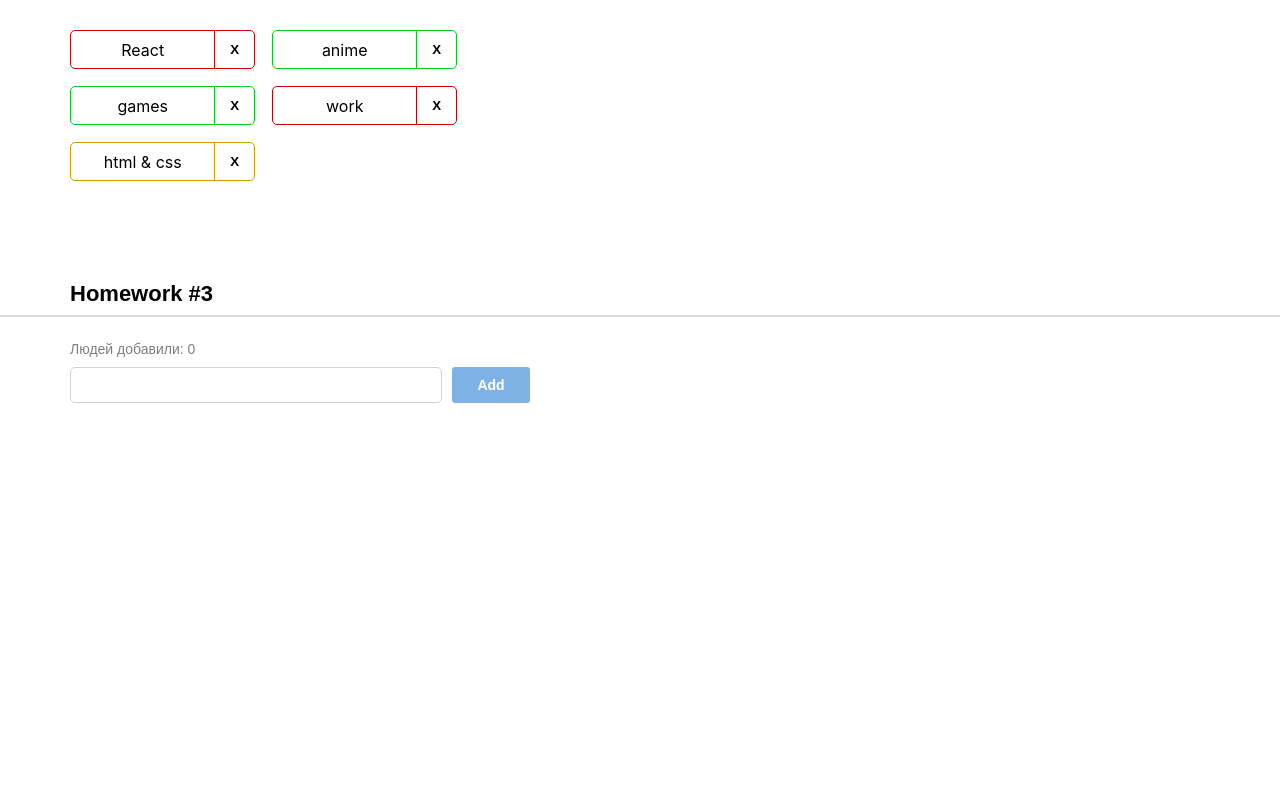
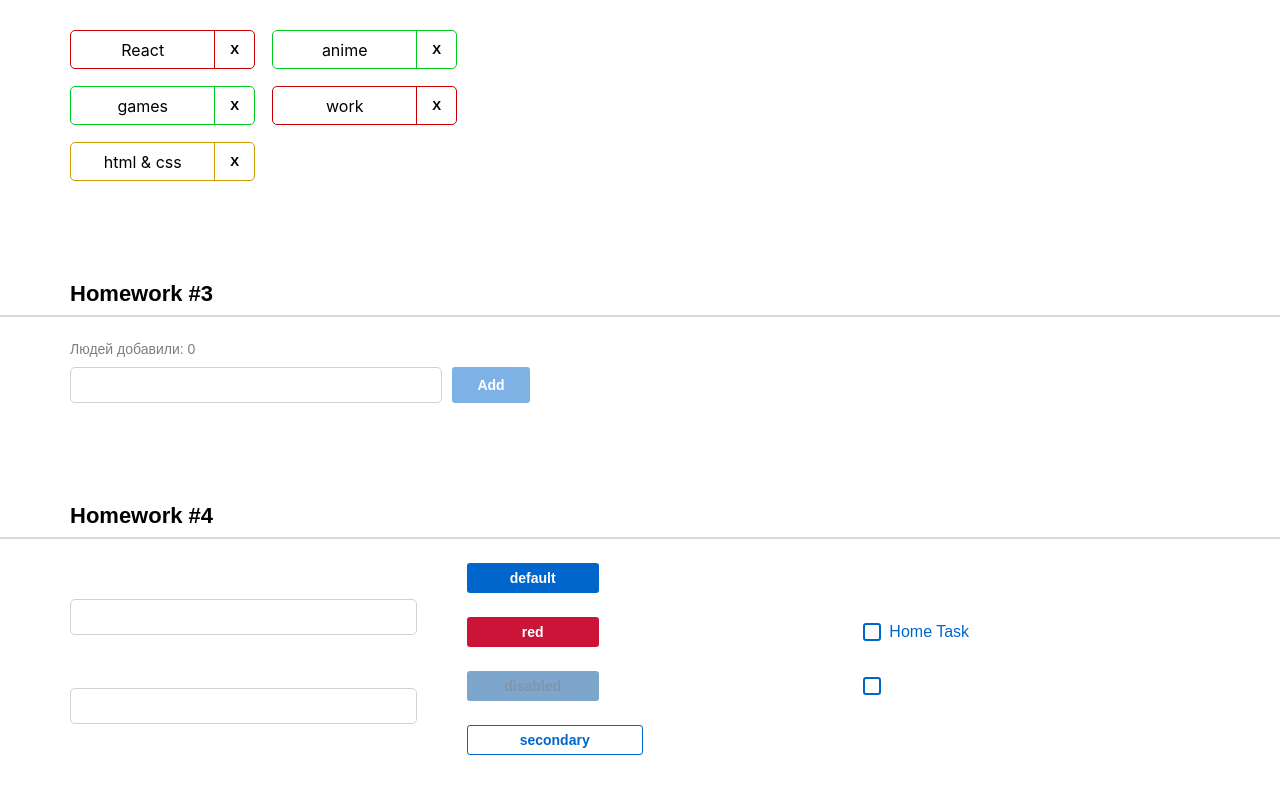
Before and after one commit to ianabarkhatova/HW-Sprint2, a React (Create React App) app: page /#/pre-junior in a window 1280 px wide. Before the commit this address led to /#/. Shown: the part 604-1397 px from the top of the page. Before the commit the page ends 1177 px from the top, so only its background shows below. Built offline with nearby package versions, Linux system fonts and the light colour scheme; the HTML template or start-up script is replaced by a standard one.

Commit message:
Sprint-2, HW-4

```diff
--- a/src/s1-main/App.tsx
+++ b/src/s1-main/App.tsx
@@ -3,6 +3,7 @@
 import HW1 from '../s2-homeworks/hw01/HW1'
 import HW2 from "../s2-homeworks/hw02/HW2";
 import HW3 from "../s2-homeworks/hw03/HW3";
+import HW4 from "../s2-homeworks/hw04/HW4";
 
 function App() {
     return (
@@ -11,7 +12,7 @@
             {/*раскомментировать по ходу выполнения*/}
             <HW2/>
             <HW3/>
-            {/*<HW4/>*/}
+            <HW4/>
 
             {/*при выполнении дз 5 и более - закомментировать здесь дз 1-4, так как они есть внутри дз 5*/}
             {/*<HW5/>*/}
--- a/src/s2-homeworks/hw03/Greeting.module.css
+++ b/src/s2-homeworks/hw03/Greeting.module.css
@@ -44,12 +44,10 @@
     border: 1px solid black;
     outline: none;
     font-size: 16px;
-
 }
 
 .input:focus-visible {
     font-size: 16px;
-
 }
 
 .errorInput {
--- a/src/s2-homeworks/hw04/Stand.module.css
+++ b/src/s2-homeworks/hw04/Stand.module.css
@@ -2,22 +2,30 @@
     display: flex;
     justify-content: space-between;
     align-items: center;
+    gap: 50px;
+
+    @media (max-width: 590px) {
+        flex-wrap: wrap;
+    }
 }
 
 .inputs {
     display: flex;
     flex-direction: column;
     gap: 48px;
+    width: 100%;
 }
 
 .buttons {
     display: flex;
     flex-direction: column;
     gap: 24px;
+    width: 100%;
 }
 
 .checkboxes {
     display: flex;
     flex-direction: column;
     gap: 36px;
+    width: 100%;
 }
--- a/src/s2-homeworks/hw04/Stand.tsx
+++ b/src/s2-homeworks/hw04/Stand.tsx
@@ -82,7 +82,7 @@
                         checked={stateForAllCheckboxes}
                         onChangeChecked={setChecked}
                     >
-                        some text
+                        Home Task
                     </SuperCheckbox>
                 </div>
                 {/*совместим со старым кодом:*/}
--- a/src/s2-homeworks/hw04/common/c1-SuperInputText/SuperInputText.module.css
+++ b/src/s2-homeworks/hw04/common/c1-SuperInputText/SuperInputText.module.css
@@ -1,20 +1,39 @@
 .input:focus {
+    border: 1px solid black;
+    outline: none;
 }
 
 .input {
+    border: 1px solid #d1d1d1;
+    border-radius: 5px;
+    max-width: 372px;
+    min-width: 146px;
+    width: 100%;
+    height: 36px;
+    color: #000;
 }
 
 .inputWrapper {
+    width: 100%;
+    display: flex;
+    flex-direction: column-reverse;
+    gap: 5px;
 }
 
 .superInput {
 }
 
 .errorInput {
+    border: 1px solid #CC1439;
 }
 
 .errorInput:focus {
+    border: 1px solid #CC1439;
 }
 
 .error {
+    color: #CC1439;
+    font-family: Montserrat, sans-serif;
+    font-size: 10px;
+    font-weight: 400;
 }
--- a/src/s2-homeworks/hw04/common/c1-SuperInputText/SuperInputText.tsx
+++ b/src/s2-homeworks/hw04/common/c1-SuperInputText/SuperInputText.tsx
@@ -60,7 +60,7 @@
                 id={id}
                 type={'text'}
                 onChange={onChangeCallback}
-                onKeyPress={onKeyPressCallback}
+                onKeyDown={onKeyPressCallback}
                 className={finalInputClassName}
                 {...restProps} // отдаём инпуту остальные пропсы если они есть (value например там внутри)
             />
--- a/src/s2-homeworks/hw04/common/c2-SuperButton/SuperButton.module.css
+++ b/src/s2-homeworks/hw04/common/c2-SuperButton/SuperButton.module.css
@@ -1,36 +1,73 @@
 .button {
+    max-width: 132px;
+    width: 100%;
+    height: 30px;
+    padding: 5px 24px 5px 24px;
+    border-radius: 3px;
+    border: none;
+    font-family: Montserrat, sans-serif;
+    font-size: 14px;
+    font-weight: 600;
+    color: #FFFFFF;
+    /*background-color: #0066CC;*/
 }
 
 .disabled {
+    max-width: 132px;
+    background-color: #004D99;
+    opacity: 50%;
+    color: #002E5C;
 }
 
 .secondary {
+    max-width: 176px;
+    padding: 5px 24px 5px 24px;
+    color: #0066CC;
+    background-color: transparent;
+    border: 1px solid #0066CC;
 }
 
 .default {
+    background-color: #0066CC;
 }
 
 .red {
+    background-color: #CC1439;
 }
 
 .default:hover {
+    max-width: 167px;
+    background-color: #0080FF;
 }
 
 .red:hover {
+    max-width: 167px;
+    background-color: #FF1A47;
 }
 
 .secondary:hover {
+    max-width: 167px;
+    background-color: #E5F0FA;
 }
 
-
 .default:active {
+    max-width: 149px;
+    background-color: #0059B2;
 }
 
 .secondary:active {
+    max-width: 149px;
+    background-color: #C9E5FF;
 }
 
 .red:active {
+    max-width: 149px;
+    background-color: #B21232;
 }
 
 .button:disabled {
+    max-width: 132px;
+    background-color: #004D99;
+    opacity: 50%;
+    color: #002E5C;
 }
--- a/src/s2-homeworks/hw04/common/c2-SuperButton/SuperButton.tsx
+++ b/src/s2-homeworks/hw04/common/c2-SuperButton/SuperButton.tsx
@@ -17,15 +17,14 @@
         ...restProps // все остальные пропсы попадут в объект restProps, там же будет children
     }
 ) => {
-    const finalClassName = s.button
-        // + (disabled
-        //         ? ...
-        //         : xType === 'red'
-        //             ? ...
-        + (className ? ' ' + className : '') // задачка на смешивание классов
+    const finalClassName = `${s.button}
+        ${xType === 'red' ? s.red : xType === 'secondary' ? s.secondary : s.default}
+        ${disabled ? s.disabled : ''}
+        ${className ? className : ''}`
 
     //ИЛИ ЕСЛИ НЕ ПОНЯТНО С finalClassName  ТОЖЕ САМОЕ ПРИ ПОМОЩИ ШАБЛОННЫХ СТРОК:
-    // `${s.СТИЛЬ КНОПКИ}  ${xType==='КРАСНЫЙ' ? ДАВАЙ КРАСНЫЙ СТИЛЬ : xType === 'secondary' ? ДАВАЙ СЕКОНДАРИ СТИЛЬ: ДАВАЙ ПО ДЕФОЛТУ } ${disabled ? ДАВАЙ ДИЗАБЛЕТ СТИЛЬ :  ПУСТУЮ СТРОКУ} `
+    // `${s.СТИЛЬ КНОПКИ}  ${xType==='КРАСНЫЙ' ? ДАВАЙ КРАСНЫЙ СТИЛЬ : xType === 'secondary' ? ДАВАЙ СЕКОНДАРИ СТИЛЬ: ДАВАЙ ПО ДЕФОЛТУ }
+    // ${disabled ? ДАВАЙ ДИЗАБЛЕТ СТИЛЬ :  ПУСТУЮ СТРОКУ} `
     // ЭТУ АЛХИМИЯ БУДЕМ ПОДРОБНО РАЗБИРАТЬ НА ДОПАХ
 
     return (
--- a/src/s2-homeworks/hw04/common/c3-SuperCheckbox/SuperCheckbox.module.css
+++ b/src/s2-homeworks/hw04/common/c3-SuperCheckbox/SuperCheckbox.module.css
@@ -13,7 +13,7 @@
        Если задать значение none, то чекбокс пропадет, но по нему, тем не менее,
        можно щелкать и состояние чекбокса будет меняться*/
 
-    width: 18px;
+    min-width: 18px;
     height: 18px;
 
     background-repeat: no-repeat;
@@ -40,5 +40,7 @@
 
 .spanClassName {
     font-family: 'Montserrat', sans-serif;
+    font-size: 16px;
+    font-weight: 400;
     color: #06c;
 }
--- a/src/s2-homeworks/hw04/common/c3-SuperCheckbox/SuperCheckbox.tsx
+++ b/src/s2-homeworks/hw04/common/c3-SuperCheckbox/SuperCheckbox.tsx
@@ -28,12 +28,12 @@
 ) => {
     const onChangeCallback = (e: ChangeEvent<HTMLInputElement>) => {
         // задачка на написание онченджа
-        // ЕСЛИ(onChangeChecked ВООБЩЕ СУЩЕСТВУЕТ){
-        //    ПЕРЕДАТЬ ЕМУ ИВЕНТ.ЧТО-ТО.ЧТО-ТО
-        //}
-        // ЕСЛИ(onChange ВООБЩЕ СУЩЕСТВУЕТ){
-        //    ПЕРЕДАТЬ ЕМУ ИВЕНТ
-        //}
+        if (onChangeChecked) {
+            onChangeChecked(e.currentTarget.checked)
+        }
+        if(onChange){
+            onChange(e)
+        }
     }
 
     const finalInputClassName = s.checkbox
```
